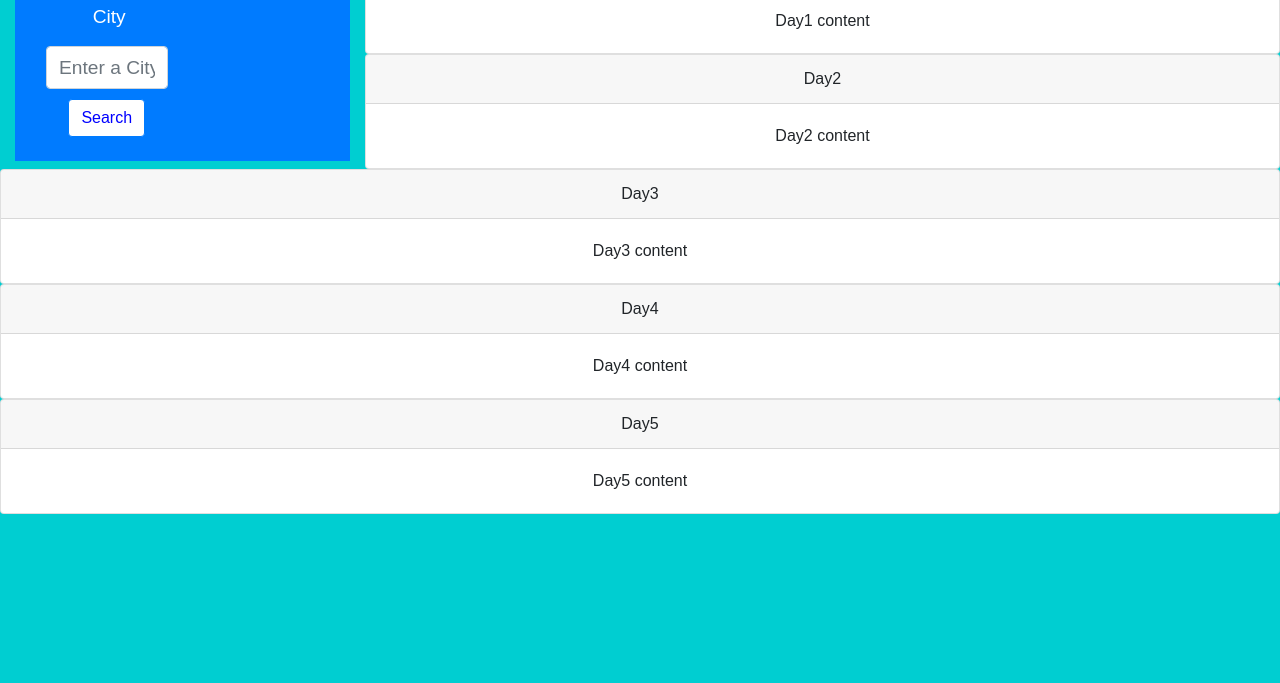
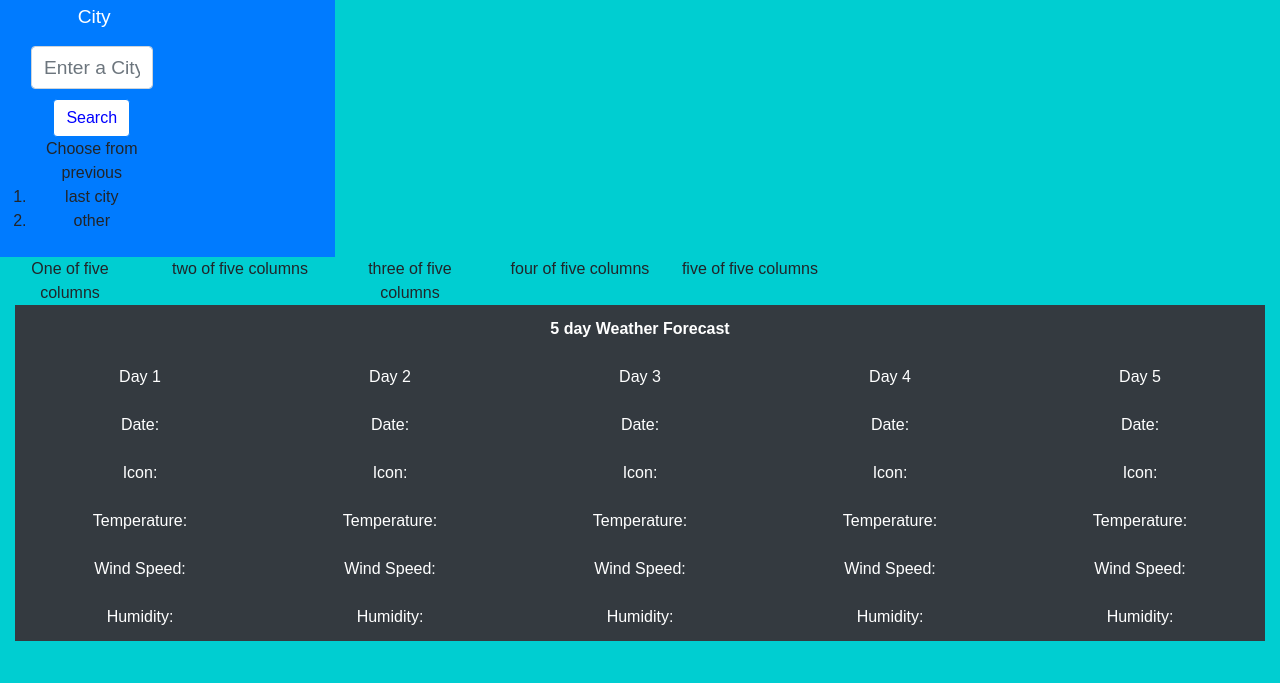
Before and after one commit to Apom311/what_that_weather_do, a plain HTML site: page index.html in a window 1280 px wide. Shown: the part 117-800 px from the top of the page. Drawn offline with nearby package versions, Linux system fonts and the light colour scheme; no server answers.

Commit message:
trying to line up content on the page

```diff
--- a/index.html
+++ b/index.html
@@ -12,7 +12,12 @@
     <header>
         <h1>Your 5 day Weather Forecast</h1>
     </header>
-    <div class="container container-fluid nav-container">
+
+    <div class="container-fluid">
+
+
+
+        <aside class="row">
             <nav class="navbar navbar-light bg-primary" id="nav">
                 <form>
                 <h2>Search for a City:</h2>
@@ -22,31 +27,87 @@
                         <div class="invalid-tooltip">Please provide a valid city.</div>
                     <button class="btn btn-primary my-btn" type="submit">Search</button>
                 </form>
+                <ol class="previous-cities">Choose from previous
+                    <li>last city</li>
+                    <li>other</li>
+                </ol>
             </nav>
+        </aside>
+
+        <div class="row">
+            <div class="row">
+            <div class="col-sm">
+                One of five columns
+            </div>
+            <div class="col-sm">
+                two of five columns
+            </div>
+            <div class="col-sm">
+                three of five columns
+            </div>
+            <div class="col-sm">
+                four of five columns
+            </div>
+            <div class="col-sm">
+                five of five columns
+            </div>
+            </div>
         </div>
 
-    <table class="table">
-        <div class="card">
-            <div class="card-header">Day1</div>
-            <div class="card-body" id="day-one">Day1 content</div>
+        <!-- Possible table for weather forecast -->
+        <table class="table table-borderless table-dark">
+            <thead>
+            <tr>
+                <th scope="col" colspan="5">5 day Weather Forecast</th>
+            </tr>
+            </thead>
+            <tbody>
+            <tr>
+                <td>Day 1</td>
+                <td>Day 2</td>
+                <td>Day 3</td>
+                <td>Day 4</td>
+                <td>Day 5</td>
+            </tr>
+            <tr>
+                <td>Date: <span></span></td>
+                <td>Date: <span></span></td>
+                <td>Date: <span></span></td>
+                <td>Date: <span></span></td>
+                <td>Date: <span></span></td>
+
+            </tr>
+            <tr>
+                <td>Icon: <span></span></td>
+                <td>Icon: <span></span></td>
+                <td>Icon: <span></span></td>
+                <td>Icon: <span></span></td>
+                <td>Icon: <span></span></td>
+            </tr>
+            <tr>
+                <td>Temperature: <span></span></td>
+                <td>Temperature: <span></span></td>
+                <td>Temperature: <span></span></td>
+                <td>Temperature: <span></span></td>
+                <td>Temperature: <span></span></td>
+            </tr>
+            <tr>
+                <td>Wind Speed: <span></span></td>
+                <td>Wind Speed: <span></span></td>
+                <td>Wind Speed: <span></span></td>
+                <td>Wind Speed: <span></span></td>
+                <td>Wind Speed: <span></span></td>
+            </tr>
+            <tr>
+                <td>Humidity: <span></span></td>
+                <td>Humidity: <span></span></td>
+                <td>Humidity: <span></span></td>
+                <td>Humidity: <span></span></td>
+                <td>Humidity: <span></span></td>
+            </tr>
+            </tbody>
+        </table>
     </div>
-        <div class="card">
-            <div class="card-header">Day2</div>
-            <div class="card-body" id="day-two">Day2 content</div>
-        </div>
-        <div class="card">
-            <div class="card-header">Day3</div>
-            <div class="card-body" id="day-three">Day3 content</div>
-        </div>
-        <div class="card">
-            <div class="card-header">Day4</div>
-            <div class="card-body" id="day-four">Day4 content</div>
-        </div>
-        <div class="card">
-            <div class="card-header">Day5</div>
-            <div class="card-body" id="day-five">Day5 content</div>
-        </div>
-    </table>
 
     <script src="https://code.jquery.com/jquery-3.6.0.min.js" integrity="sha256-/xUj+3OJU5yExlq6GSYGSHk7tPXikynS7ogEvDej/m4=" crossorigin="anonymous"></script>
     <script src="https://cdn.jsdelivr.net/npm/bootstrap@4.6.2/dist/js/bootstrap.bundle.min.js" integrity="sha384-Fy6S3B9q64WdZWQUiU+q4/2Lc9npb8tCaSX9FK7E8HnRr0Jz8D6OP9dO5Vg3Q9ct" crossorigin="anonymous"></script>
--- a/scipt.js
+++ b/scipt.js
@@ -1,4 +1,4 @@
-var apiKey = "&limit=5&appid=aa51d6b8f27c7b03af05a72599465512";
+var apiKey = "&limit=1&appid=aa51d6b8f27c7b03af05a72599465512";
 var url = "http://api.openweathermap.org/geo/1.0/direct?q=";
 
 var userInput = $('.user-input');
--- a/style.css
+++ b/style.css
@@ -34,6 +34,12 @@ form .form-input {
   font-size: 1.2rem;
 }
 
+table {
+    position:relative;
+    float:right;
+    flex-wrap: wrap;
+}
+
 .nav-container {
     align-items:center;
     justify-content:center;
```
Lines whose indentation alone changed are shown as unchanged.
